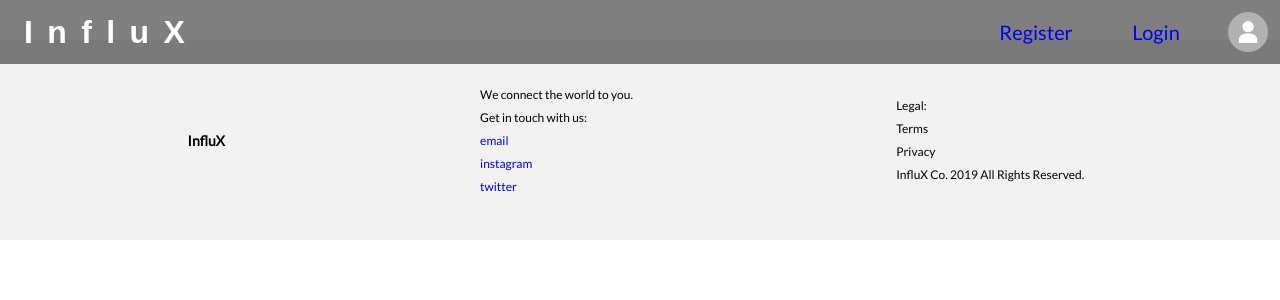
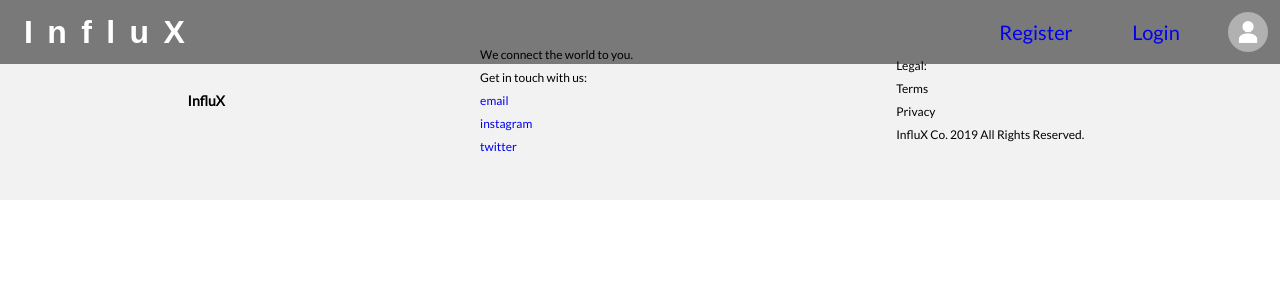
Before and after one commit to TRACE-InfluX/influx_frontend, a Vue app: page /#/ in a window 1280 px wide. Shown: the top 300 px of the page. Built offline with nearby package versions, Linux system fonts and the light colour scheme; a web font is replaced by a local one.

Commit message:
fixed footer margin

```diff
--- a/src/App.vue
+++ b/src/App.vue
@@ -132,7 +132,6 @@
     justify-content: space-around;
     height: 25 * $units;
     width: 100%;
-    margin-top: 5 * $units;
     padding: 5%;
     background-color: $footer-color;
     font-size: 1.5 * $units;
--- a/src/components/LoginForm.vue
+++ b/src/components/LoginForm.vue
@@ -53,6 +53,7 @@
         display: block;
         width: 40 * $units;
         box-shadow: 0px 1px 4px rgba(0, 0, 0, 0.25);
+        margin-bottom: 5 * $units;
     }
 
     form > * {
--- a/src/components/RegisterForm.vue
+++ b/src/components/RegisterForm.vue
@@ -38,6 +38,7 @@
         display: block;
         width: 40 * $units;
         box-shadow: 0px 1px 4px rgba(0, 0, 0, 0.25);
+        margin-bottom: 5 * $units;
     }
     form > *{
         display: block;
```
